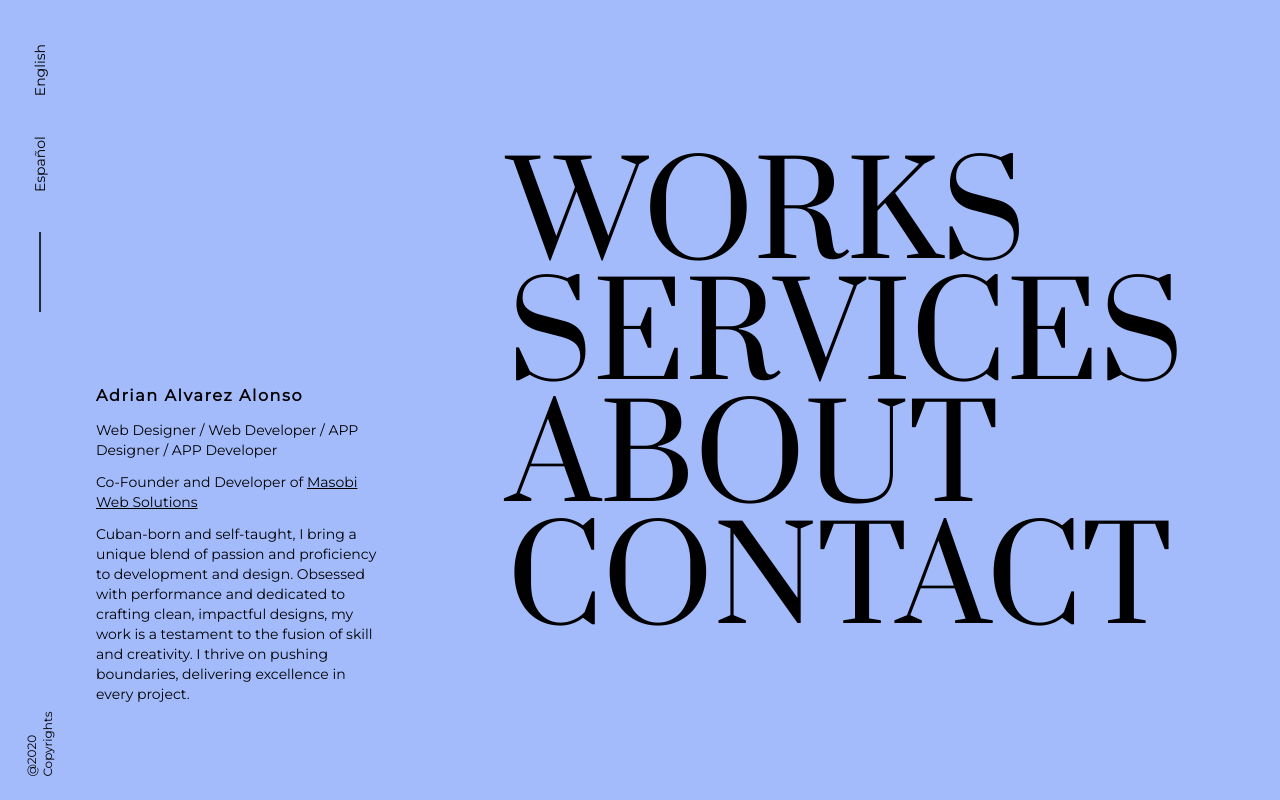
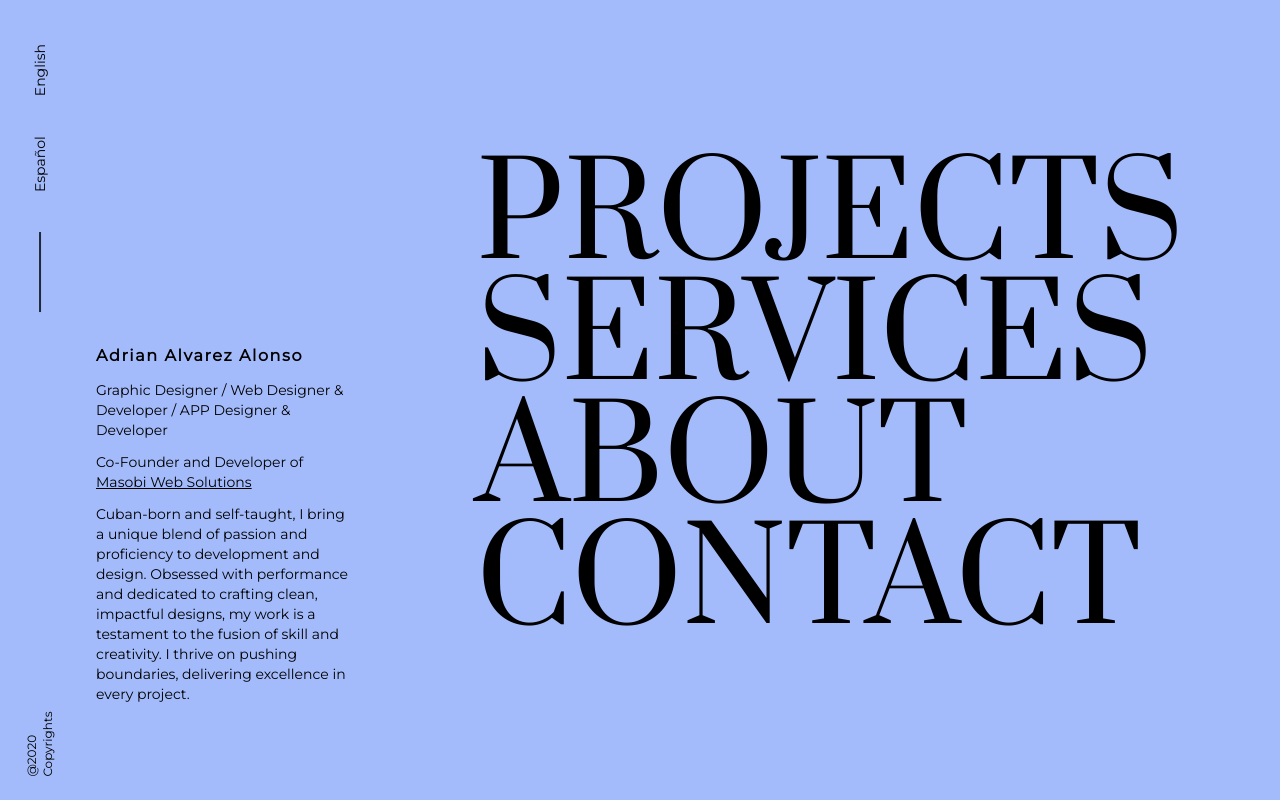
Before and after one commit to N4N1T0/portfolio, an Astro site: page /en in a window 1280 px wide. Built offline with nearby package versions, Linux system fonts and the light colour scheme; Astro itself is replaced by a stand-in of ours.

Commit message:
feat: Add Seo improvment

```diff
--- a/src/pages/en/index.astro
+++ b/src/pages/en/index.astro
@@ -16,7 +16,7 @@ import { fade } from 'astro:transitions'
       <div class='space-y-3 self-end'>
         <h1 class='font-semibold tracking-widest'>Adrian Alvarez Alonso</h1>
         <p class='text-sm'>
-          Web Designer / Web Developer / APP Designer / APP Developer
+          Graphic Designer / Web Designer & Developer / APP Designer & Developer
         </p>
         <p class='text-sm'>
           Co-Founder and Developer of <span
@@ -37,22 +37,22 @@ import { fade } from 'astro:transitions'
         <a
           href='/en/works'
           class='hover:-skew-x-12 hover:translate-x-10 transition-all duration-500 leading-[0.95em] ease-out'
-          transition:name='works'>WORKS</a
+          transition:name='projects'><h2>PROJECTS</h2></a
         >
         <a
           href='/en/services'
           class='hover:-skew-x-12 hover:translate-x-10 transition-all duration-500 leading-[0.95em] ease-out'
-          transition:name='services'>SERVICES</a
+          transition:name='services'><h2>SERVICES</h2></a
         >
         <a
           href='/en/about'
           class='hover:-skew-x-12 hover:translate-x-10 transition-all duration-500 leading-[0.95em] ease-out'
-          transition:name='about'>ABOUT</a
+          transition:name='about'><h2>ABOUT</h2></a
         >
         <a
           href='/en/contact'
           class='hover:-skew-x-12 hover:translate-x-10 transition-all duration-500 leading-[0.95em] ease-out'
-          transition:name='contact'>CONTACT</a
+          transition:name='contact'><h2>CONTACT</h2></a
         >
       </div>
     </div>
--- a/src/pages/en/services.astro
+++ b/src/pages/en/services.astro
@@ -22,6 +22,12 @@ import { services } from '@/constants'
         Evolving with the digital landscape, I stay at the forefront of
         innovation, ensuring your digital presence thrives.
       </p>
+      <a
+        href='https://N4N0.redbubble.com'
+        target='_blank'
+        class='py-1 px-2 bg-slate-200 text-gray-950 rounded-xl animate-pulse inline-block md:text-base text-xs'
+        >Graphic Designer Platform Page</a
+      >
     </aside>
     <articule class='font-prata md:space-y-10 space-y-5 flex-1'>
       {
--- a/src/pages/en/works/index.astro
+++ b/src/pages/en/works/index.astro
@@ -16,8 +16,8 @@ import { fade } from 'astro:transitions'
     class='w-screen p-10 mt-20 md:p-24 relative flex flex-col md:flex-row justify-around items-center gap-16 md:gap-32'
     transition:animate={fade({ duration: '0.5s' })}>
     <aside class='space-y-3 self-end z-10 sticky bottom-24 flex-1'>
-      <h1 class='font-semibold tracking-widest' transition:name='works'>
-        Works
+      <h1 class='font-semibold tracking-widest' transition:name='projects'>
+        Projects
       </h1>
       <p class='text-sm'>
         Explore a compilation of my finest endeavors spanning Web Design and
@@ -37,7 +37,7 @@ import { fade } from 'astro:transitions'
                 work.inProcess ? '/works' : `/en/works/${urlNames(work.name)}`
               }
               class='text-[12vw] uppercase md:text-[7vw] block hover:-skew-x-12 hover:translate-x-10 transition-all duration-500 leading-[0.95em] ease-out'>
-              {work.name}
+              <h2>{work.name}</h2>
             </a>
             <p class='text-xs md:text-base font-sans pl-5 inline'>
               - {work.info}
--- a/src/pages/es/index.astro
+++ b/src/pages/es/index.astro
@@ -16,7 +16,8 @@ import { fade } from 'astro:transitions'
       <div class='space-y-3 self-end'>
         <h1 class='font-semibold tracking-widest'>Adrian Alvarez Alonso</h1>
         <p class='text-sm'>
-          Web Designer / Web Developer / APP Designer / APP Developer
+          Diseñador Grafico / Web Designer & Developer / APP Designer &
+          Developer
         </p>
         <p class='text-sm'>
           Co-Fundador y Desarrolador de <span
@@ -37,23 +38,24 @@ import { fade } from 'astro:transitions'
         <a
           href='/es/works'
           class='hover:-skew-x-12 hover:translate-x-10 transition-all duration-500 leading-[0.95em] ease-out'
-          transition:name='works'>PROJECTOS</a
+          transition:name='proyectos'><h2>PROYECTOS</h2></a
         >
         <a
           href='/es/services'
           class='hover:-skew-x-12 hover:translate-x-10 transition-all duration-500 leading-[0.95em] ease-out'
-          transition:name='services'>SERVICIOS</a
+          transition:name='services'><h2>SERVICIOS</h2></a
         >
         <a
           href='/es/about'
           class='hover:-skew-x-12 hover:translate-x-10 transition-all duration-500 leading-[0.95em] ease-out'
-          transition:name='about'>ACERCA</a
+          transition:name='about'><h2>ACERCA</h2></a
         >
         <a
           href='/es/contact'
           class='hover:-skew-x-12 hover:translate-x-10 transition-all duration-500 leading-[0.95em] ease-out'
-          transition:name='contact'>CONTACTO</a
-        >
+          transition:name='contact'
+          ><h2>CONTACTO</h2>
+        </a>
       </div>
     </div>
   </main>
--- a/src/pages/es/services.astro
+++ b/src/pages/es/services.astro
@@ -23,6 +23,12 @@ import { servicesEspañol } from '@/constants'
         mantengo a la vanguardia de la innovación, asegurando que su presencia
         digital prospere.
       </p>
+      <a
+        href='https://N4N0.redbubble.com'
+        target='_blank'
+        class='py-1 px-2 bg-slate-200 text-gray-950 rounded-xl animate-pulse inline-block md:text-base text-xs'
+        >Pagina de Plataforma de Diseñador Grafico</a
+      >
     </aside>
     <articule class='font-prata md:space-y-10 space-y-5 flex-1'>
       {
--- a/src/pages/es/works/index.astro
+++ b/src/pages/es/works/index.astro
@@ -16,8 +16,8 @@ import { fade } from 'astro:transitions'
     class='w-screen p-10 mt-20 md:p-24 relative flex flex-col md:flex-row justify-around items-center gap-16 md:gap-32'
     transition:animate={fade({ duration: '0.5s' })}>
     <aside class='space-y-3 self-end z-10 sticky bottom-24 flex-1'>
-      <h1 class='font-semibold tracking-widest' transition:name='works'>
-        Works
+      <h1 class='font-semibold tracking-widest' transition:name='proyectos'>
+        proyectos
       </h1>
       <p class='text-sm'>
         Explora una recopilación de mis mejores esfuerzos que abarcan Diseño Web
@@ -38,7 +38,7 @@ import { fade } from 'astro:transitions'
                 work.enProceso ? '/works' : `/es/works/${urlNames(work.nombre)}`
               }
               class='text-[12vw] uppercase md:text-[7vw] block hover:-skew-x-12 hover:translate-x-10 transition-all duration-500 leading-[0.95em] ease-out'>
-              {work.nombre}
+              <h2>{work.nombre}</h2>
             </a>
             <p class='text-xs md:text-base font-sans pl-5 inline'>
               - {work.informacion}
```
